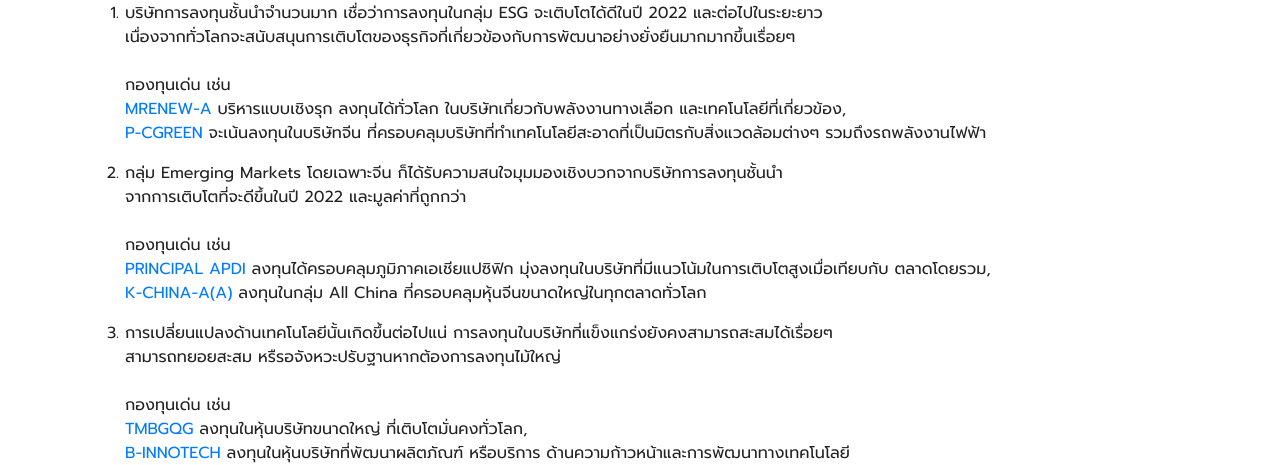
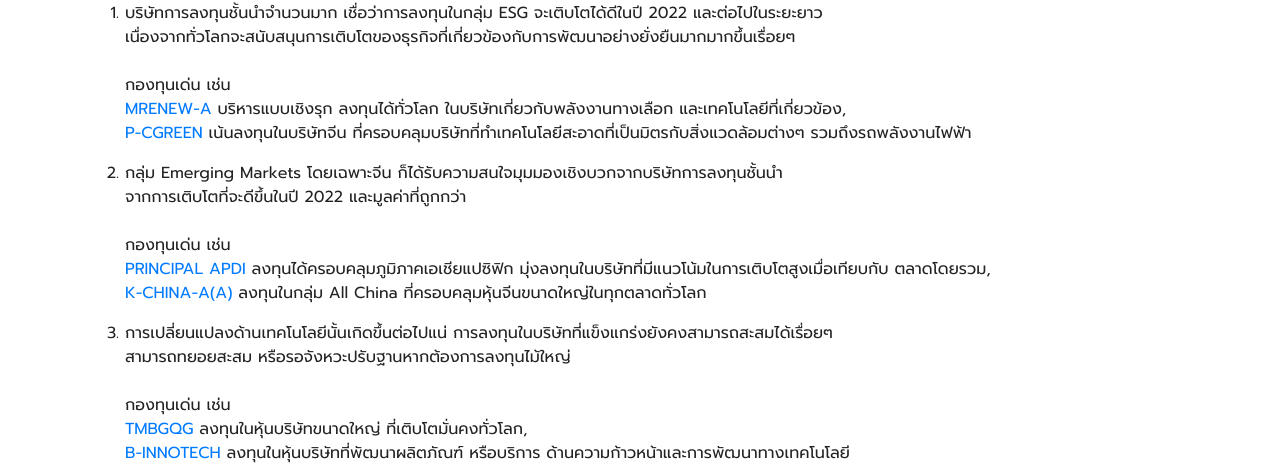
Before and after one commit to moneysart/moneysart.github.io, a Jekyll site: the page built from weekly/_posts/2022-01-09-summary.md, in a window 1280 px wide. Shown: the part 568-1033 px from the top of the page. Built offline with Jekyll 4.4.1, drawn with Linux system fonts in a browser that asks for light colours; nearby versions of some CDN libraries.

Commit message:
edit text

```diff
--- a/weekly/_posts/2022-01-09-summary.md
+++ b/weekly/_posts/2022-01-09-summary.md
@@ -31,7 +31,7 @@ date: 2022-01-09
 เนื่องจากทั่วโลกจะสนับสนุนการเติบโตของธุรกิจที่เกี่ยวข้องกับการพัฒนาอย่างยั่งยืนมากมากขึ้นเรื่อยๆ <br><br>
 กองทุนเด่น เช่น
 [MRENEW-A](https://www.finnomena.com/fund/MRENEW-A) บริหารแบบเชิงรุก ลงทุนได้ทั่วโลก ในบริษัทเกี่ยวกับพลังงานทางเลือก และเทคโนโลยีที่เกี่ยวข้อง,
-[P-CGREEN](https://www.finnomena.com/fund/P-CGREEN) จะเน้นลงทุนในบริษัทจีน ที่ครอบคลุมบริษัทที่ทำเทคโนโลยีสะอาดที่เป็นมิตรกับสิ่งแวดล้อมต่างๆ รวมถึงรถพลังงานไฟฟ้า
+[P-CGREEN](https://www.finnomena.com/fund/P-CGREEN) เน้นลงทุนในบริษัทจีน ที่ครอบคลุมบริษัทที่ทำเทคโนโลยีสะอาดที่เป็นมิตรกับสิ่งแวดล้อมต่างๆ รวมถึงรถพลังงานไฟฟ้า
 
 2. กลุ่ม Emerging Markets โดยเฉพาะจีน ก็ได้รับความสนใจมุมมองเชิงบวกจากบริษัทการลงทุนชั้นนำ
 จากการเติบโตที่จะดีขึ้นในปี 2022 และมูลค่าที่ถูกกว่า <br><br>
@@ -40,7 +40,7 @@ date: 2022-01-09
 [K-CHINA-A(A)](https://www.finnomena.com/fund/K-CHINA-A(A)) ลงทุนในกลุ่ม All China ที่ครอบคลุมหุ้นจีนขนาดใหญ่ในทุกตลาดทั่วโลก
 
 3. การเปลี่ยนแปลงด้านเทคโนโลยีนั้นเกิดขึ้นต่อไปแน่ การลงทุนในบริษัทที่แข็งแกร่งยังคงสามารถสะสมได้เรื่อยๆ
-สามารถทยอยสะสม หรืรอจังหวะปรับฐานหากต้องการลงทุนไม้ใหญ่ <br><br>
+สามารถทยอยสะสม หรือรอจังหวะปรับฐานหากต้องการลงทุนไม้ใหญ่ <br><br>
 กองทุนเด่น เช่น
 [TMBGQG](https://www.finnomena.com/fund/TMBGQG) ลงทุนในหุ้นบริษัทขนาดใหญ่ ที่เติบโตมั่นคงทั่วโลก,
 [B-INNOTECH](https://www.finnomena.com/fund/B-INNOTECH) ลงทุนในหุ้นบริษัทที่พัฒนาผลิตภัณฑ์ หรือบริการ ด้านความก้าวหน้าและการพัฒนาทางเทคโนโลยี
```
